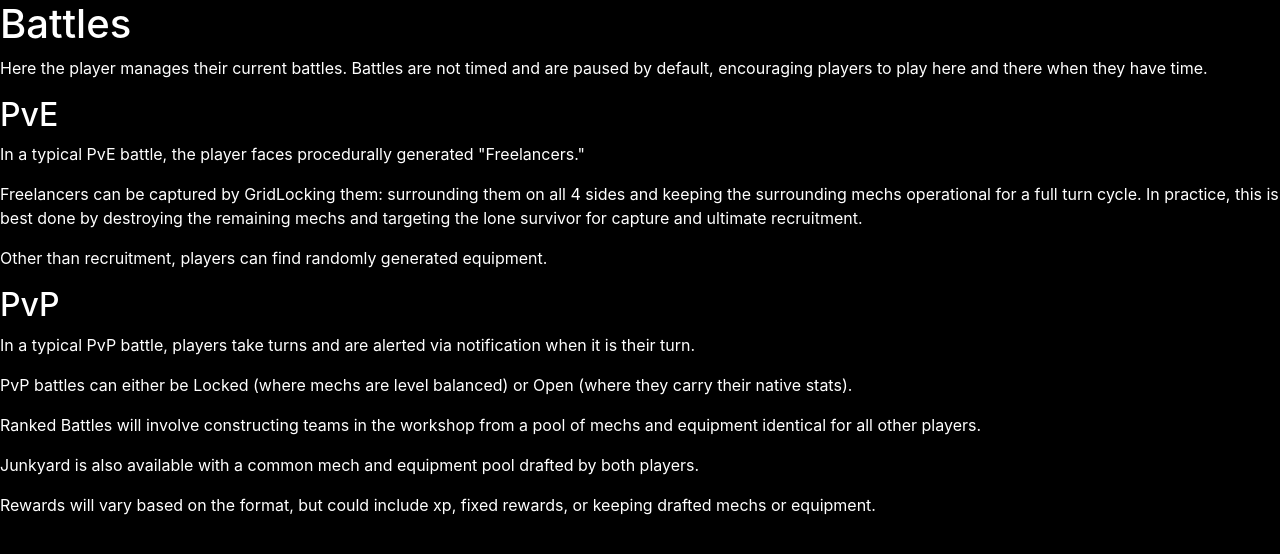
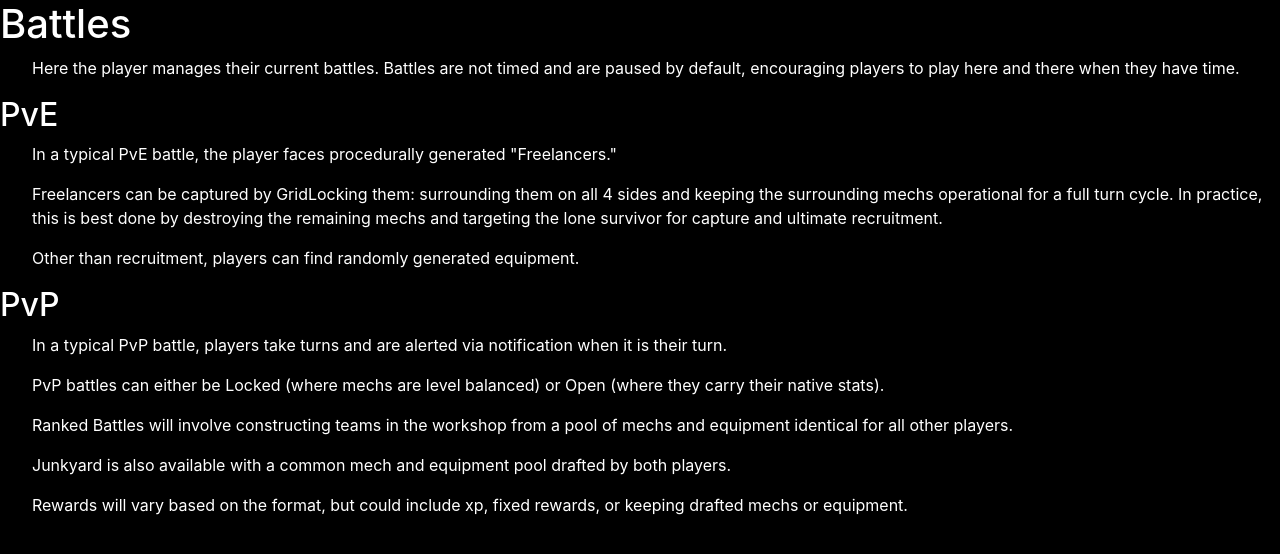
Before and after one commit to ANDYDEARING/gridlocked, a Django app: page /battles/ in a window 1280 px wide. Shown: the part 104-658 px from the top of the page. Run offline with Django 3.2, Linux system fonts and the light colour scheme; the visitor is signed in with stand-in values (Sample User, id 1); some libraries are stand-ins or nearby versions.

Commit message:
added simple css for <p>

```diff
--- a/GridLocked/static/styles.css
+++ b/GridLocked/static/styles.css
@@ -5,6 +5,10 @@ body{
 
 .navbar{
     background-color: #333333;
+}
+
+p {
+    margin-left: 2rem;
 }
 
 .navigation-links{
```
